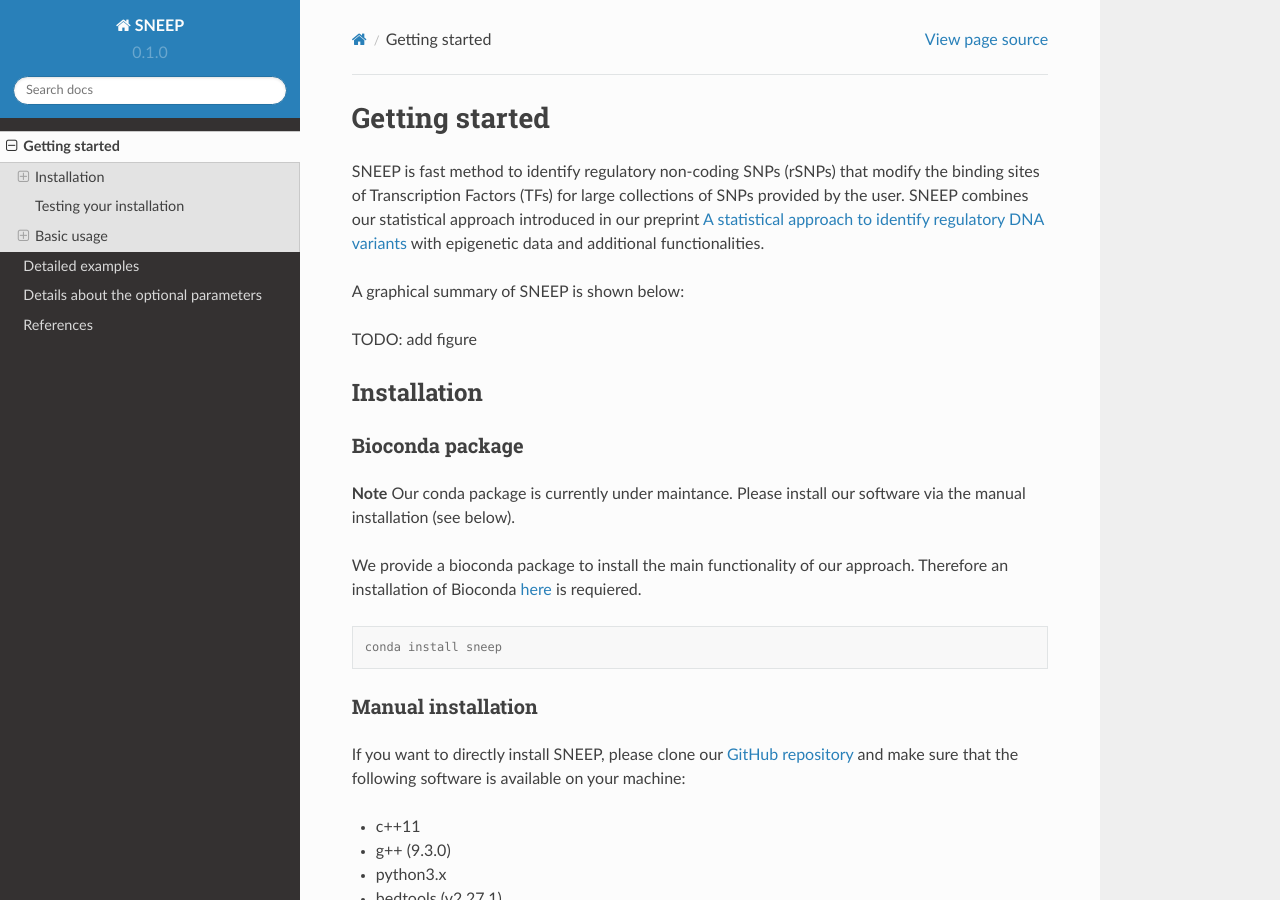
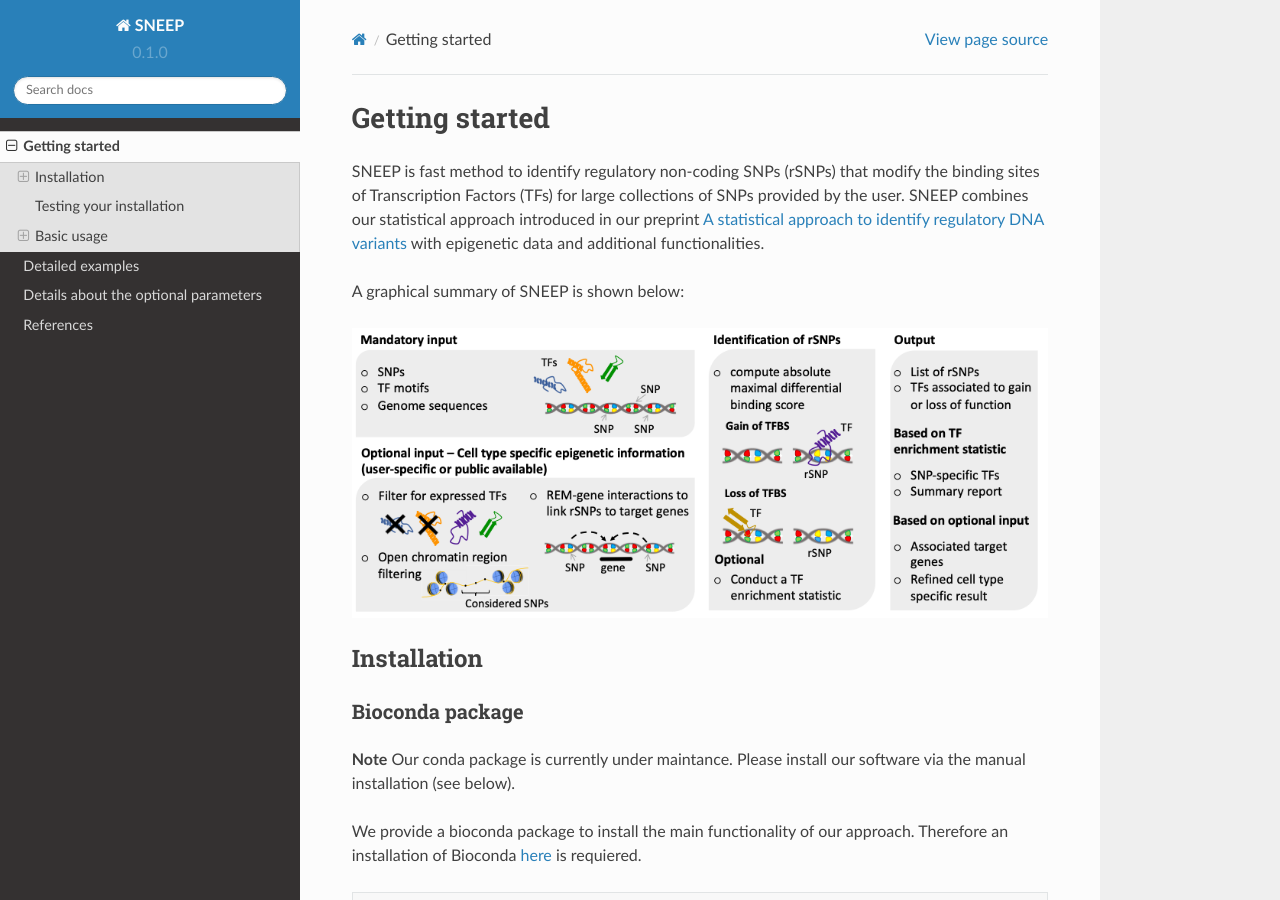
Before and after one commit to SchulzLab/SNEEP, a Sphinx documentation site: the page built from docs/gettingStarted.rst, in a window 1280 px wide and 900 px high. Built offline with Sphinx 7.4.7 and the Read the Docs theme 2.0.0, drawn with Linux system fonts in a browser that asks for light colours; pages that are not in the unit, such as notebooks, are missing from menus.

Commit message:
Update gettingStarted.rst

```diff
--- a/docs/gettingStarted.rst
+++ b/docs/gettingStarted.rst
@@ -6,7 +6,8 @@ SNEEP is fast method to identify regulatory non-coding SNPs (rSNPs) that modify
 
 A graphical summary of SNEEP is shown below:
 
-TODO: add figure
+.. image:: ../sneep_overview.png
+  :alt: sneepOverview
 
 Installation
 ==============
```
